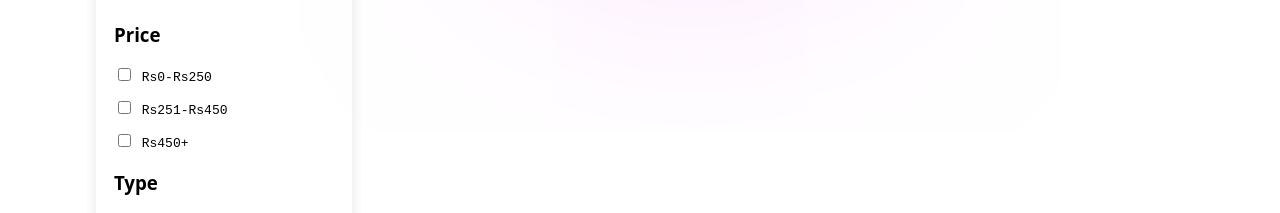
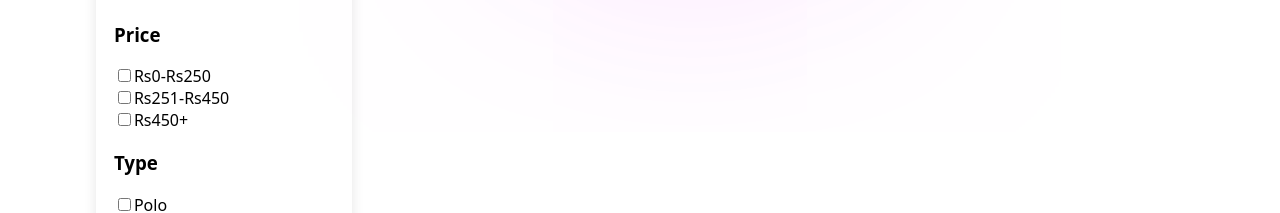
Before and after one commit to Aaryan-Dev/teerex_store, a React (Create React App) app: page / in a window 1280 px wide. Shown: the part 267-480 px from the top of the page. Built offline with nearby package versions, Linux system fonts and the light colour scheme; no server answers.

Commit message:
Update Filter.jsx

```diff
--- a/src/Components/Filter.jsx
+++ b/src/Components/Filter.jsx
@@ -61,7 +61,6 @@ const Filter = () => {
       {/* ***************************************************************************** */}
       <h3>Price</h3>
       <div>
-        <pre>
         <div>
           <input
             type="checkbox"
@@ -69,10 +68,8 @@ const Filter = () => {
             // checked={category.includes("Novel")}
             // onChange={handleFilterCheckbox}
           />
-            <label> Rs0-Rs250 </label>
+          <label>Rs0-Rs250</label>
         </div>
-        </pre>
-        <pre>
         <div>
           <input
             type="checkbox"
@@ -80,10 +77,8 @@ const Filter = () => {
             // checked={category.includes("Motivational")}
             // onChange={handleFilterCheckbox}
           />
-            <label> Rs251-Rs450</label>
+          <label>Rs251-Rs450</label>
         </div>
-        </pre>
-        <pre>
         <div>
           <input
             type="checkbox"
@@ -91,9 +86,8 @@ const Filter = () => {
             // checked={category.includes("Science_Fiction")}
             // onChange={handleFilterCheckbox}
           />
-            <label> Rs450+</label>
+          <label>Rs450+</label>
         </div>
-        </pre>
       </div>
       {/* ***************************************************************************** */}
       <h3>Type</h3>
```
Lines whose indentation alone changed are shown as unchanged.
